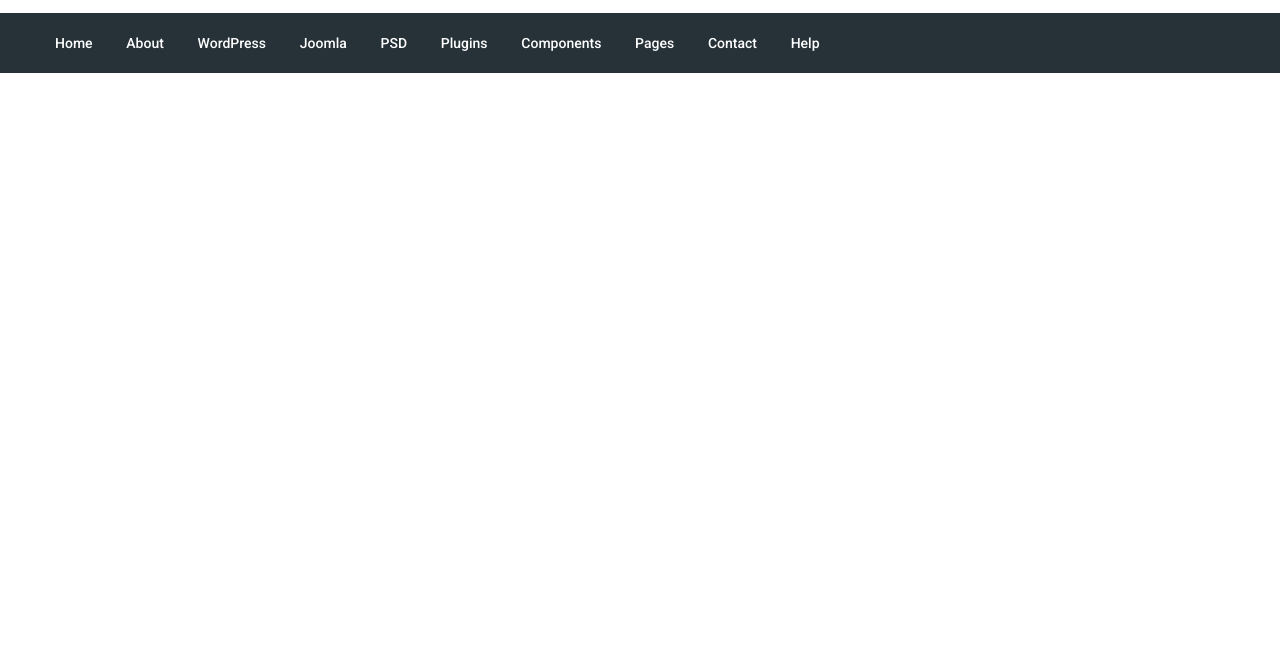
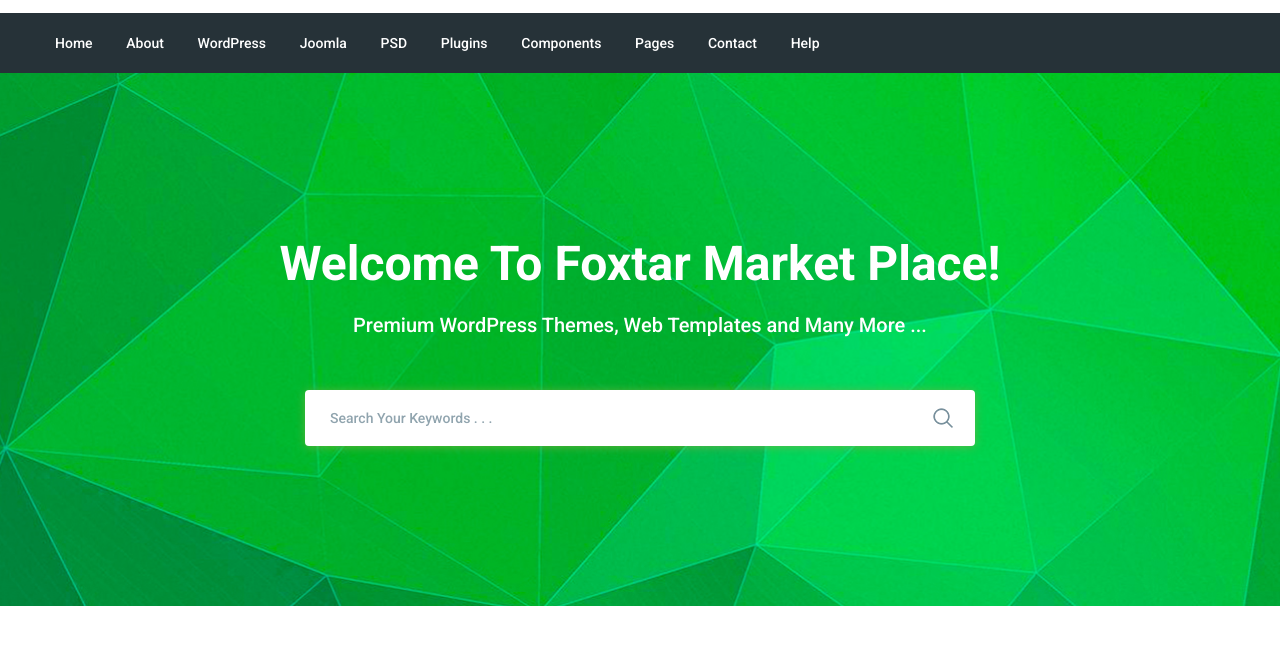
Before and after one commit to Evgen-Pet/moderno, a website: page app/index.html in a window 1280 px wide. Shown: the part 77-722 px from the top of the page. Drawn offline with nearby package versions, Linux system fonts and the light colour scheme; files that its build step writes are made by us from their sources.

Commit message:
added search section

```diff
--- a/app/index.html
+++ b/app/index.html
@@ -74,6 +74,28 @@
         </div>
       </div>
     </header>
+    <section class="search">
+      <div class="container">
+        <div class="search__inner">
+          <div class="search__inner-title">Welcome To Foxtar Market Place!</div>
+          <div class="search__inner-text">
+            Premium WordPress Themes, Web Templates and Many More ...
+          </div>
+          <div class="search__inner-form">
+            <form>
+              <input
+                type="text"
+                placeholder="Search Your Keywords . . ."
+                required
+              />
+              <button type="submit">
+                <img src="images/icons/search.png" alt="" />
+              </button>
+            </form>
+          </div>
+        </div>
+      </div>
+    </section>
     <script src="https://ajax.googleapis.com/ajax/libs/jquery/3.6.0/jquery.min.js"></script>
     <script src="js/libs.min.js"></script>
     <script src="js/main.min.js"></script>
--- a/app/scss/style.scss
+++ b/app/scss/style.scss
@@ -51,3 +51,62 @@
     font-weight: 500;
   }
 }
+.search {
+  background-image: url('../images/search-bg.jpg');
+  background-repeat: no-repeat;
+  background-size: cover;
+  background-position: center;
+  min-height: 533px;
+
+  &__inner {
+    padding: 155px 0 100px;
+    color: #fff;
+    text-align: center;
+    line-height: 1.5;
+  }
+
+  &__inner-title {
+    margin-bottom: 10px;
+    font-size: 48px;
+    font-weight: 700;
+  }
+
+  &__inner-text {
+    margin-bottom: 50px;
+    font-size: 20px;
+    font-weight: 500;
+  }
+
+  &__inner-form {
+    max-width: 670px;
+    margin: 0 auto;
+    position: relative;
+    input {
+      display: block;
+      width: 100%;
+      box-shadow: 0px 1px 10px 0px rgba(124, 178, 64, 0.75);
+      border-radius: 4px;
+      height: 56px;
+      border: none;
+      font-size: 14px;
+      font-weight: 500;
+      outline: none;
+      padding-left: 25px;
+      padding-right: 60px;
+      &:focus {
+        box-shadow: inset 0px 1px 5px 0px rgba(83, 124, 36, 0.75);
+      }
+      &::placeholder {
+        color: #90a4ae;
+        font-weight: 500;
+      }
+    }
+    button {
+      position: absolute;
+      border: none;
+      background-color: transparent;
+      right: 16px;
+      top: 17px;
+    }
+  }
+}
```
Also changed, not shown: app/images/icons/search.png (added), app/images/search-bg.jpg (added).
